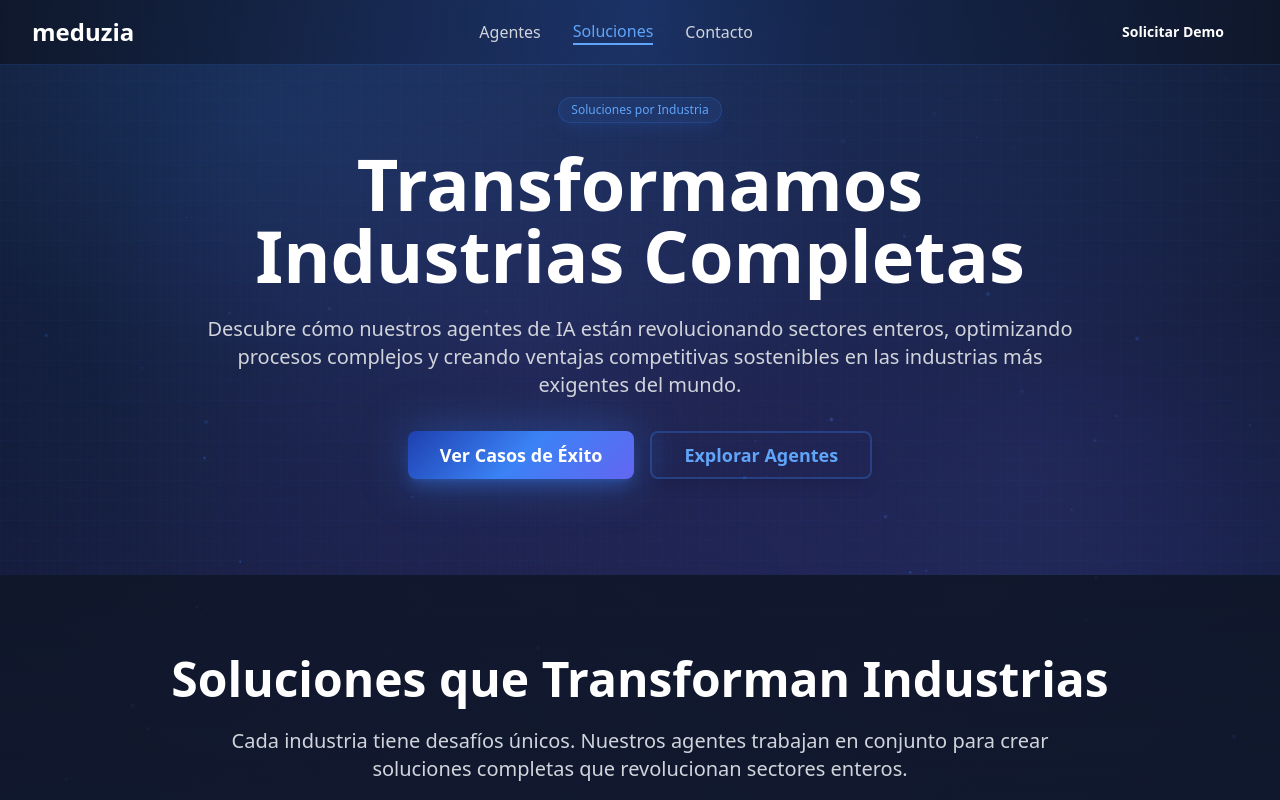
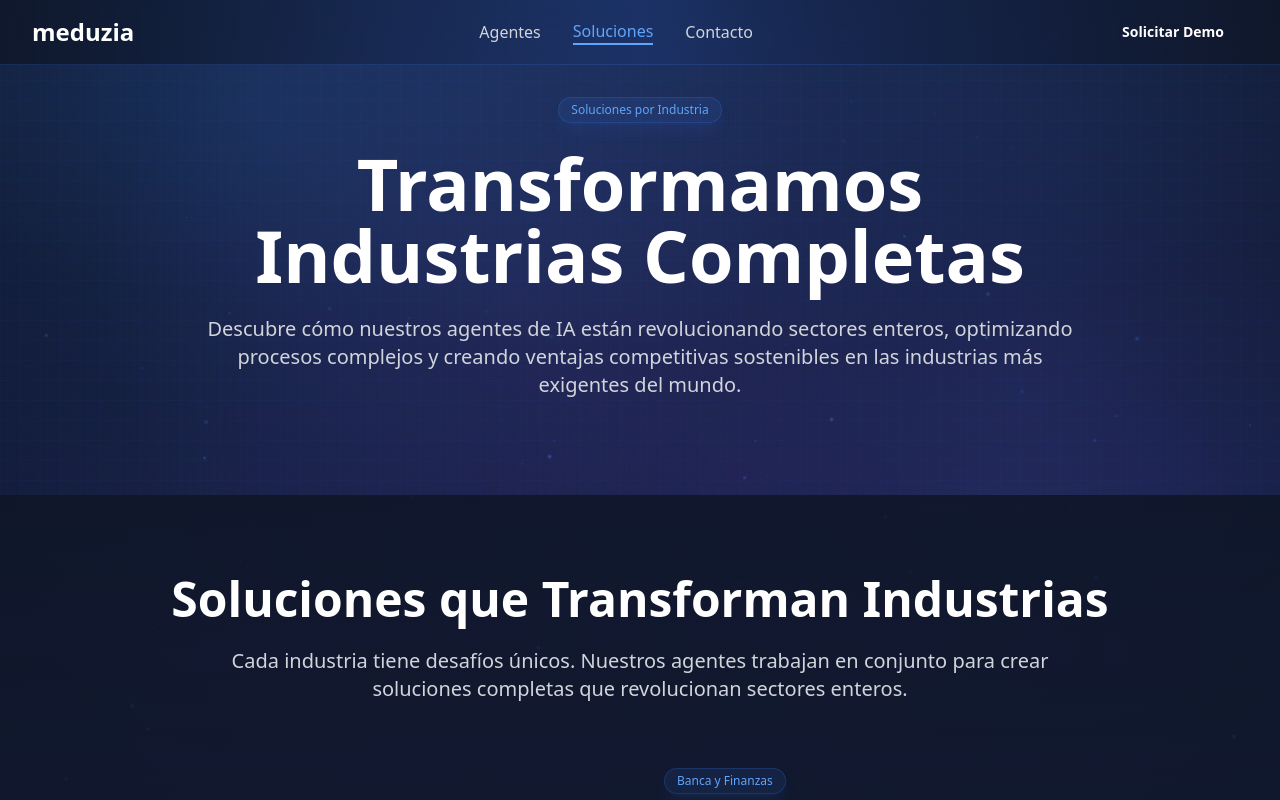
Before and after one commit to Retrofish25/beam-ai-clone, a Next.js app: page /soluciones in a window 1280 px wide. Shown: the top 800 px of the page. Built offline with nearby package versions, Linux system fonts and the light colour scheme.

Commit message:
Update page.tsx

```diff
--- a/src/app/soluciones/page.tsx
+++ b/src/app/soluciones/page.tsx
@@ -83,16 +83,6 @@ function HeroSection() {
             optimizando procesos complejos y creando ventajas competitivas sostenibles
             en las industrias más exigentes del mundo.
           </p>
-          <div className="flex flex-col sm:flex-row gap-4 justify-center">
-            <Button size="lg" className="gradient-primary text-white font-semibold px-8 py-3 text-lg animate-glow hover-glow">
-              Ver Casos de Éxito
-            </Button>
-            <Link href="/agentes">
-              <Button size="lg" variant="outline" className="border-blue-500/30 text-blue-400 hover:bg-blue-500/10 px-8 py-3 text-lg">
-                Explorar Agentes
-              </Button>
-            </Link>
-          </div>
         </div>
       </div>
     </section>
```
